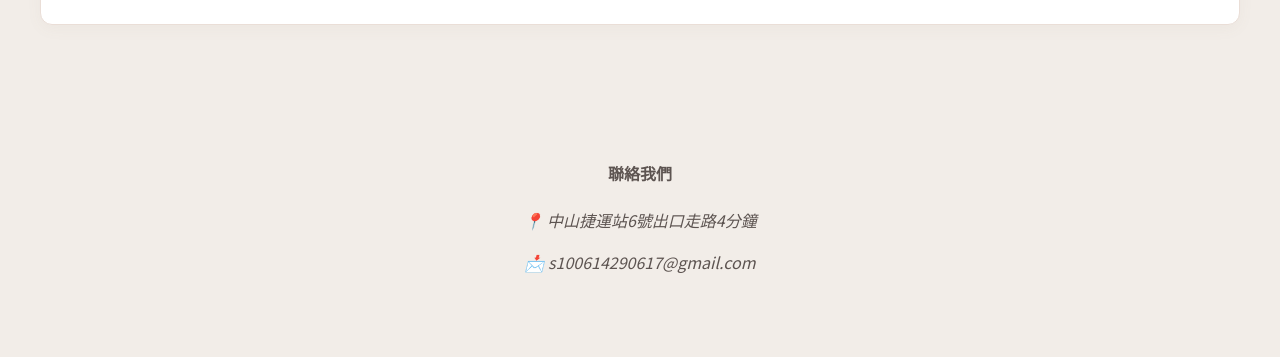
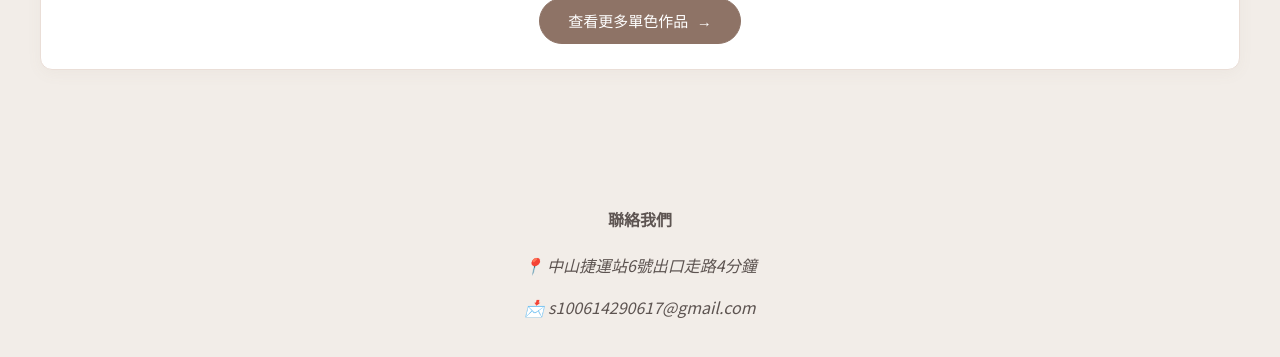
Before and after one commit to sandy890617/nail_home, a plain HTML site: page Manicure_service.html in a window 1280 px wide. Shown: the part 1351-1708 px from the top of the page. Before the commit the page ends 1682 px from the top, so only its background shows below. Drawn offline with nearby package versions, Linux system fonts and the light colour scheme.

Commit message:
Update Manicure.css

```diff
--- a/CSS/Manicure.css
+++ b/CSS/Manicure.css
@@ -340,6 +340,10 @@ body {
     display: none;
     animation: fadeIn 0.5s ease;
 }
+/* 只有帶有 active 的內容才顯示 (或者透過 JS 控制) */
+.gallery-content.active {
+    display: block;
+}
 
 .gallery-content.active {
     display: block;
@@ -483,6 +487,45 @@ body {
 @keyframes zoomIn {
     from { transform: scale(0.9); opacity: 0; }
     to { transform: scale(1); opacity: 1; }
+}
+
+/* 按鈕容器：確保置中並有間距 */
+.view-more-container {
+    margin-top: 25px;         /* 與上方標籤保持距離 */
+    text-align: center;
+}
+
+/* 按鈕主體樣式 */
+.view-more-btn {
+    display: inline-block;
+    padding: 10px 28px;
+    background-color: var(--primary-color); /* 使用您的棕色變數 */
+    color: #fff !important;                 /* 強制文字白色 */
+    text-decoration: none;                  /* 移除底線 */
+    border-radius: 50px;                    /* 圓角膠囊型 */
+    font-size: 15px;
+    font-weight: 500;
+    transition: all 0.3s ease;
+    border: 1px solid var(--primary-color);
+}
+
+/* 滑鼠懸停效果 */
+.view-more-btn:hover {
+    background-color: transparent;          /* 背景變透明 */
+    color: var(--primary-color) !important; /* 文字變棕色 */
+    box-shadow: 0 4px 12px rgba(142, 115, 102, 0.2);
+    transform: translateY(-2px);            /* 輕微浮起感 */
+}
+
+/* 箭頭動畫 */
+.view-more-btn span {
+    display: inline-block;
+    margin-left: 5px;
+    transition: transform 0.3s ease;
+}
+
+.view-more-btn:hover span {
+    transform: translateX(5px);             /* 箭頭向右滑動 */
 }
 
 /* --- 響應式位置 --- */
```
